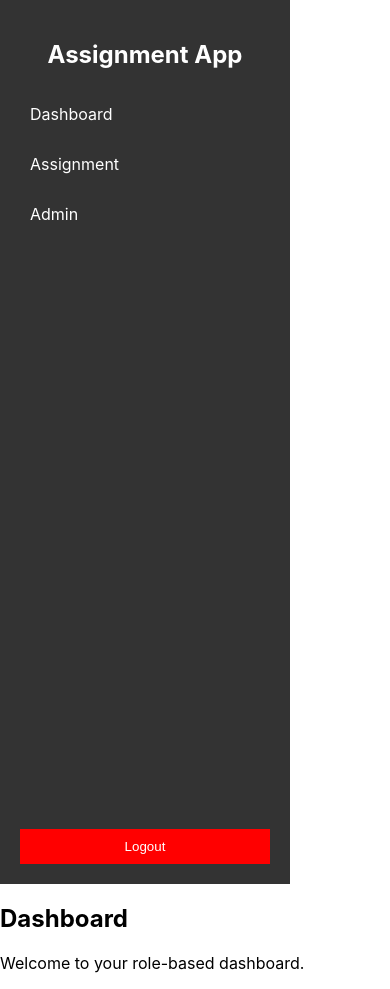
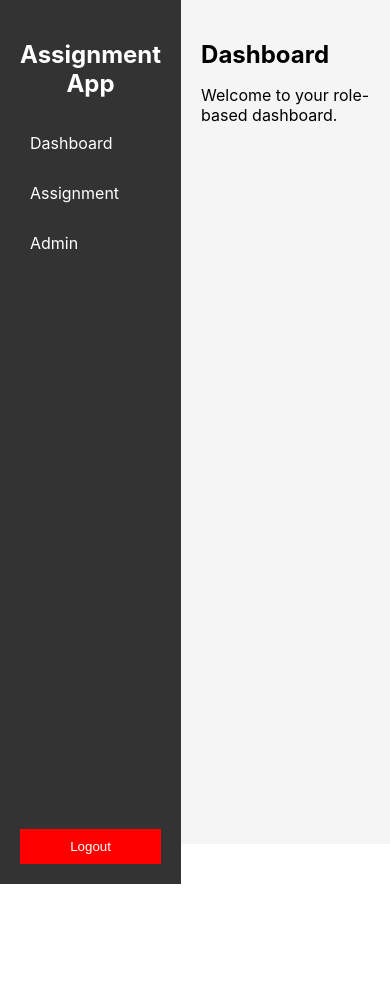
Before and after one commit to mbayajames/assignment-app, a React (Create React App) app: page /dashboard in a window 390 px wide. After the commit the page ends 884 px from the top, so only its background shows below. Built offline with nearby package versions, Linux system fonts and the light colour scheme; sample sign-in values are in the browser's storage.

Commit message:
Update Dashboard.css with improved layout and responsiveness

```diff
--- a/src/styles/Dashboard.css
+++ b/src/styles/Dashboard.css
@@ -0,0 +1,14 @@
+.dashboard-container {
+    display: flex;
+    height: 100vh;
+  }
+
+  .dashboard-content {
+    flex-grow: 1;
+    padding: 20px;
+    background: #f5f5f5;
+  }
+
+  .dashboard-content h2 {
+    margin-bottom: 10px;
+  }
```
